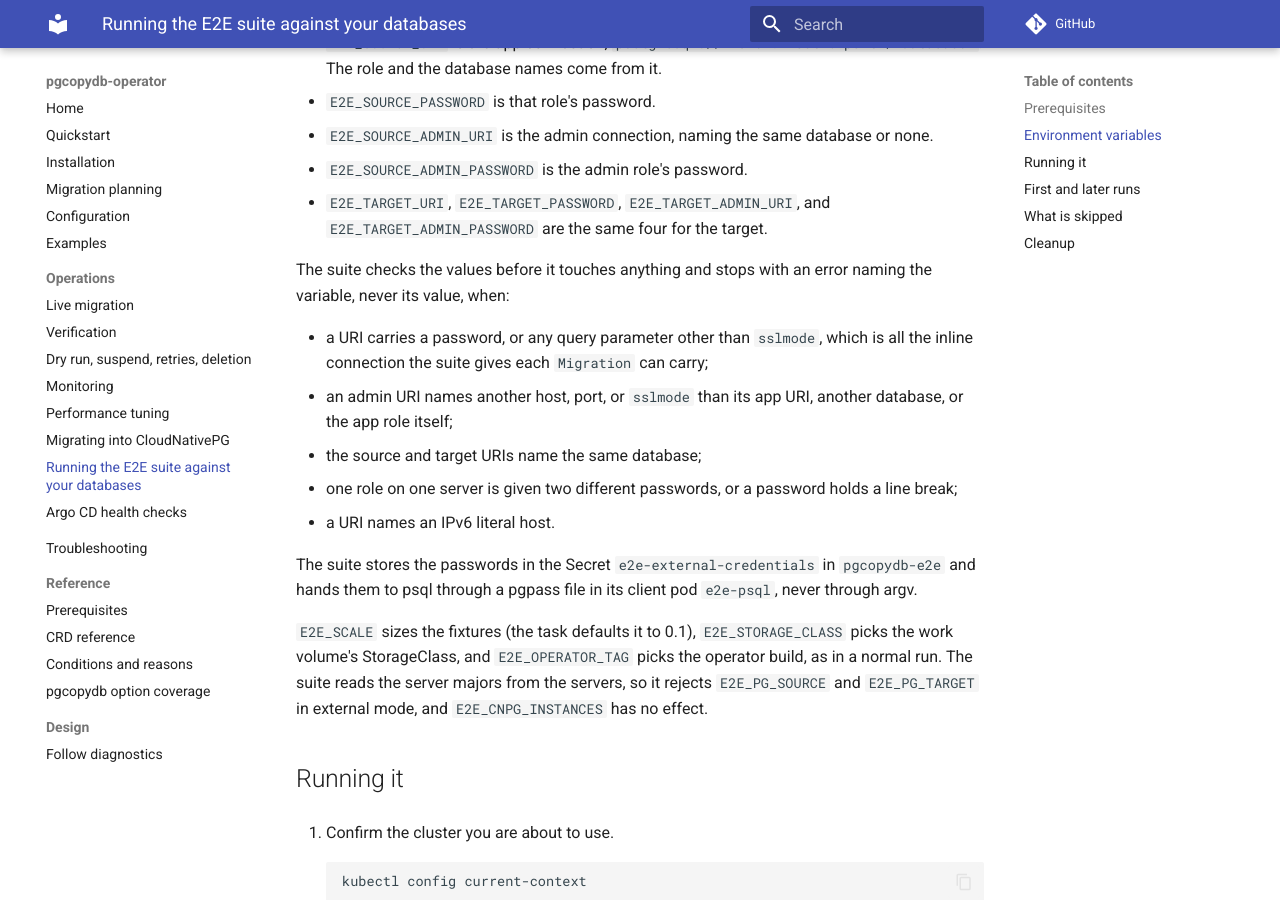
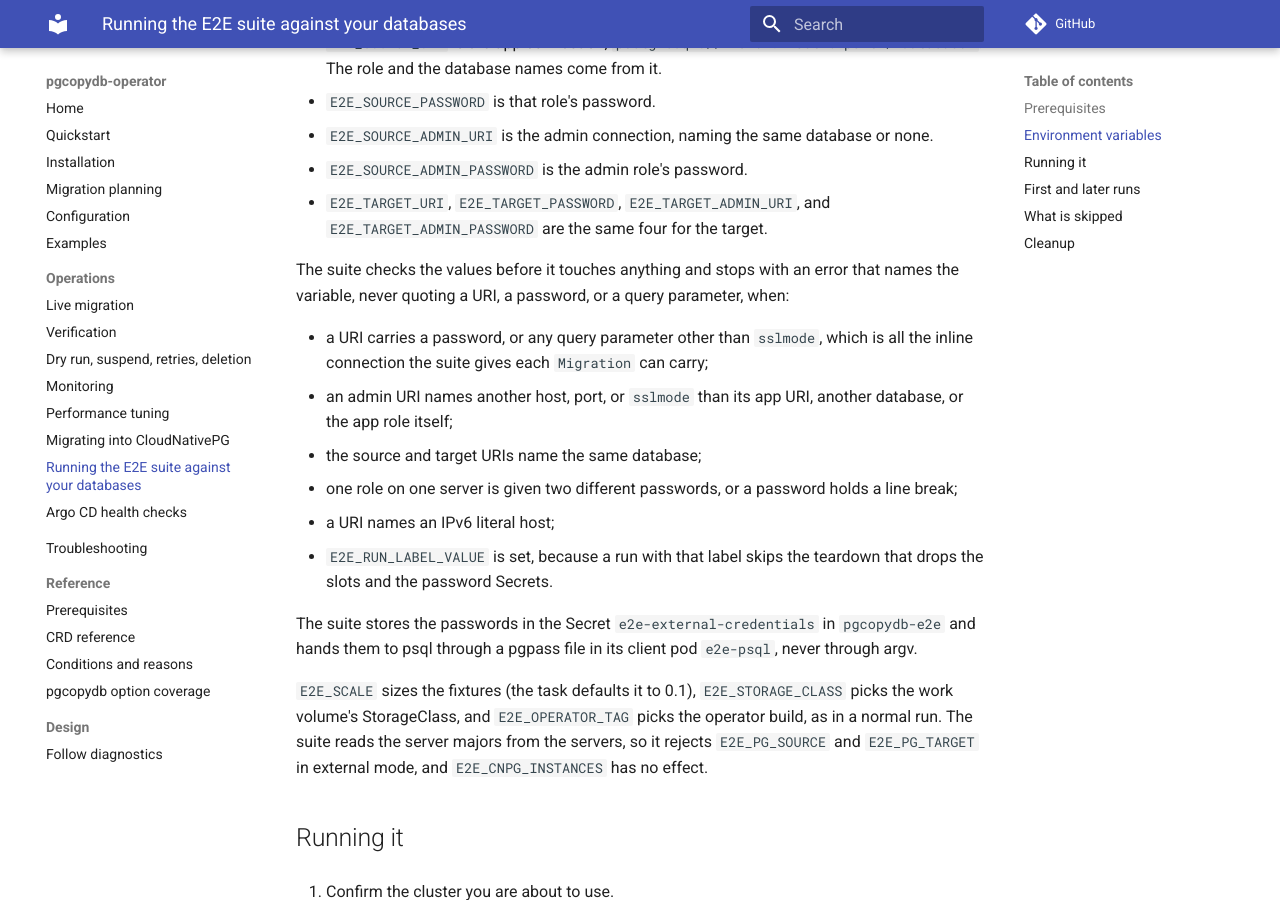
Before and after one commit to ydixken/pgcopydb-operator, an MkDocs documentation site: the page built from docs/operations/e2e-external.md, in a window 1280 px wide and 900 px high, scrolled down 1424 px. Built offline with MkDocs 1.6.1 and Material for MkDocs 9.7.7, drawn with Linux system fonts in a browser that asks for light colours; comment, search, counter and statistics services are not loaded.

Commit message:
fix(e2e): keep query keys out of errors and refuse a feature run label
A URI with an unknown query parameter produced an error that quoted the
key, so a password pasted into the query string could reach the output.
The error now only says that a parameter other than sslmode is present.

E2E_RUN_LABEL_VALUE makes AfterSuite return early, which in external
mode would skip the slot cleanup and the password Secret sweep.
loadExternalConfig rejects the combination.

```diff
--- a/docs/operations/e2e-external.md
+++ b/docs/operations/e2e-external.md
@@ -46,13 +46,14 @@ Unset them before you run a CloudNativePG task such as `task e2e`, which would o
 - `E2E_SOURCE_ADMIN_PASSWORD` is the admin role's password.
 - `E2E_TARGET_URI`, `E2E_TARGET_PASSWORD`, `E2E_TARGET_ADMIN_URI`, and `E2E_TARGET_ADMIN_PASSWORD` are the same four for the target.
 
-The suite checks the values before it touches anything and stops with an error naming the variable, never its value, when:
+The suite checks the values before it touches anything and stops with an error that names the variable, never quoting a URI, a password, or a query parameter, when:
 
 - a URI carries a password, or any query parameter other than `sslmode`, which is all the inline connection the suite gives each `Migration` can carry;
 - an admin URI names another host, port, or `sslmode` than its app URI, another database, or the app role itself;
 - the source and target URIs name the same database;
 - one role on one server is given two different passwords, or a password holds a line break;
-- a URI names an IPv6 literal host.
+- a URI names an IPv6 literal host;
+- `E2E_RUN_LABEL_VALUE` is set, because a run with that label skips the teardown that drops the slots and the password Secrets.
 
 The suite stores the passwords in the Secret `e2e-external-credentials` in `pgcopydb-e2e` and hands them to psql through a pgpass file in its client pod `e2e-psql`, never through argv.
 
```
Also changed, not shown: 2 other files.
